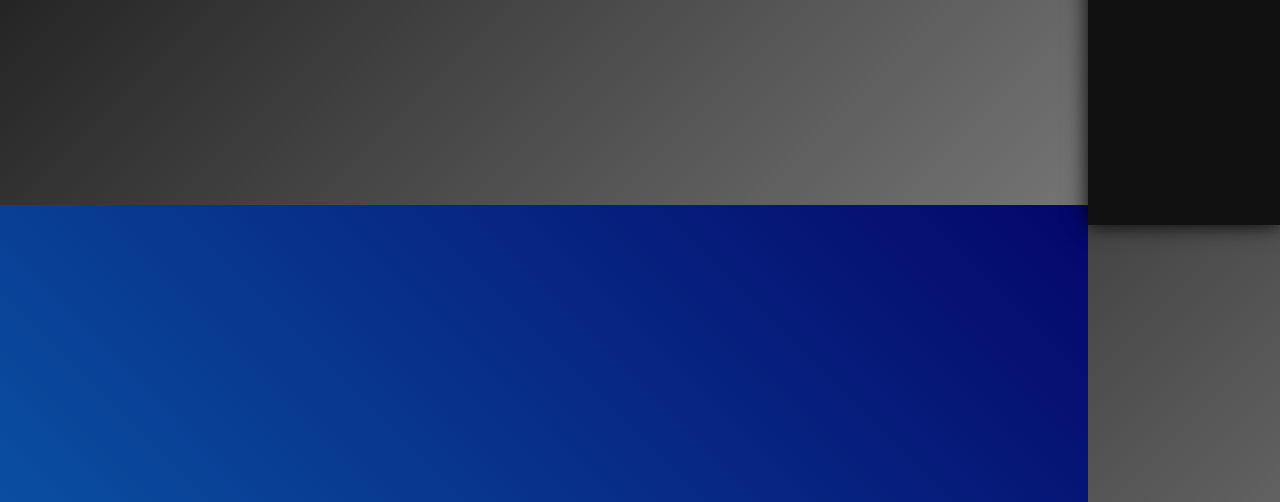
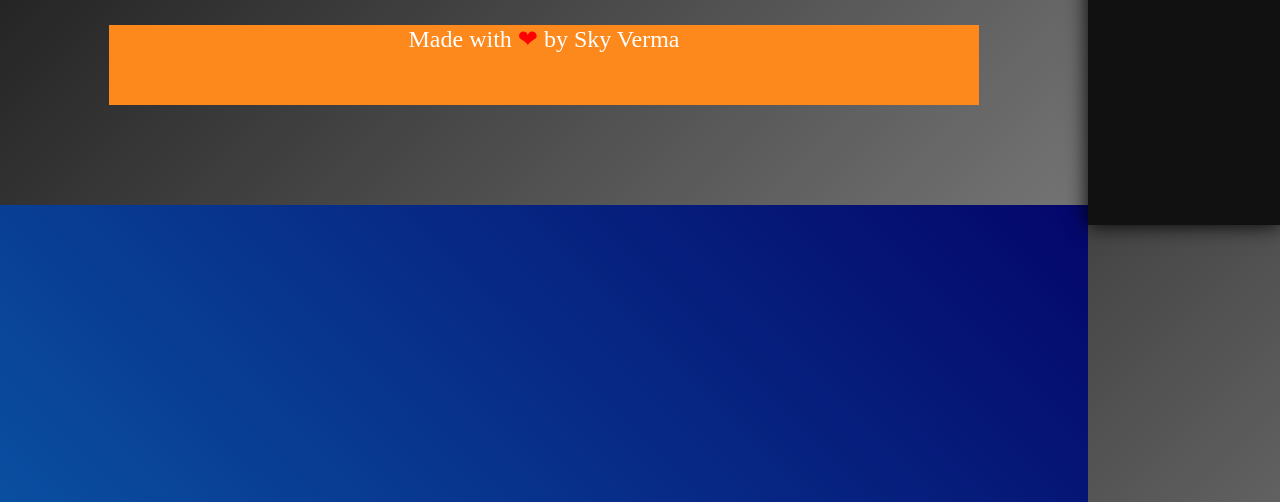
Before and after one commit to Sky-Verma/Akash_Kaushal, a plain HTML site: page index.html in a window 1280 px wide. Shown: the part 595-1097 px from the top of the page. Drawn offline with Linux system fonts and the light colour scheme; some packages are replaced by stand-ins of ours.

Commit message:
Add files via upload

```diff
--- a/index.html
+++ b/index.html
@@ -101,6 +101,12 @@
         <marquee style="color:white;font-size:200%;"
           >This site is under developement.</marquee
         >
+        <div
+          class="footer"
+          style="height: 10%;width: 80%; margin: auto;text-align: center; font-size: 150%;background-color:#fd881b;color: white;bottom: 0;"
+        >
+          Made with <span style="color: red;">❤</span> by Sky Verma
+        </div>
       </div>
     </div>
     <section id="services">
```
